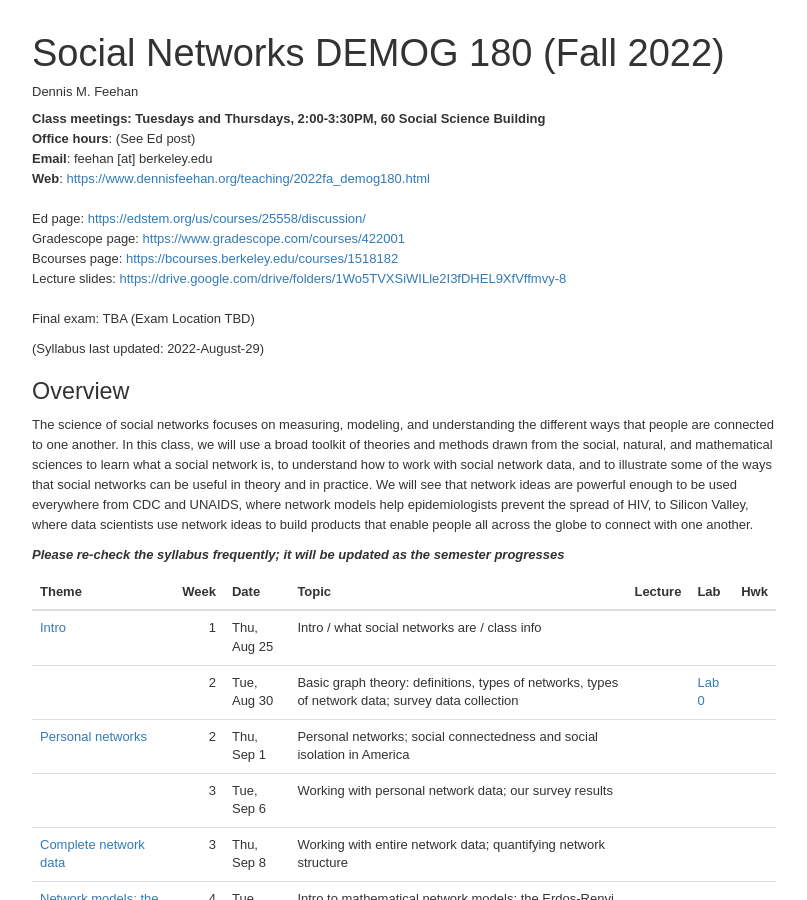
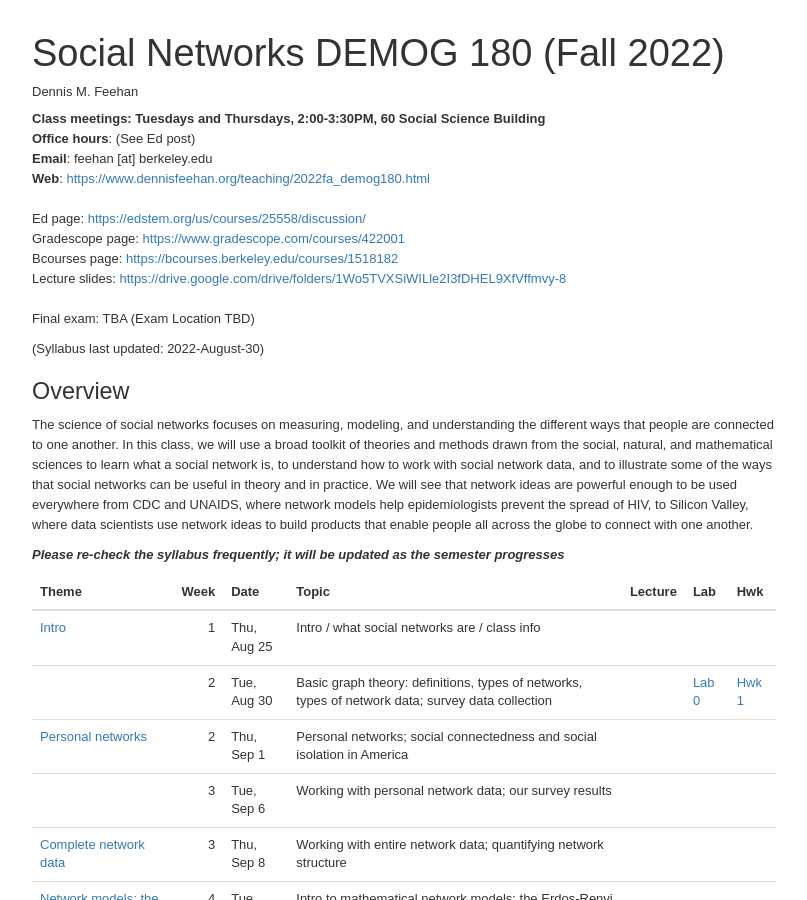
Before and after one commit to dfeehan/dfeehan.github.io, a Jekyll site: the page teaching/2022fa_demog180.html, which Jekyll copies as it is, in a window 1280 px wide and 900 px high. Shown: the whole window, without its empty margins (236-1043 px from the left). Built offline with Jekyll 4.4.1, drawn with Linux system fonts in a browser that asks for light colours.

Commit message:
added link to hwk01

```diff
--- a/teaching/2022fa_demog180.html
+++ b/teaching/2022fa_demog180.html
@@ -725,7 +725,7 @@ Gradescope page: <a href="https://www.gradescope.com/courses/422001">https://www
 Bcourses page: <a href="https://bcourses.berkeley.edu/courses/1518182">https://bcourses.berkeley.edu/courses/1518182</a><br />
 Lecture slides: <a href="https://drive.google.com/drive/folders/1Wo5TVXSiWILle2I3fDHEL9XfVffmvy-8?usp=sharing">https://drive.google.com/drive/folders/1Wo5TVXSiWILle2I3fDHEL9XfVffmvy-8</a><br />
 <BR> Final exam: TBA (Exam Location TBD) <BR></p>
-<p>(Syllabus last updated: 2022-August-29)</p>
+<p>(Syllabus last updated: 2022-August-30)</p>
 <div id="overview" class="section level2">
 <h2>Overview</h2>
 <p>The science of social networks focuses on measuring, modeling, and
@@ -809,6 +809,7 @@ data; survey data collection
 0</a>
 </td>
 <td style="text-align:left;">
+<a href="https://tinyurl.com/demog180-fa22-hwk01">Hwk 1</a>
 </td>
 </tr>
 <tr>
```
